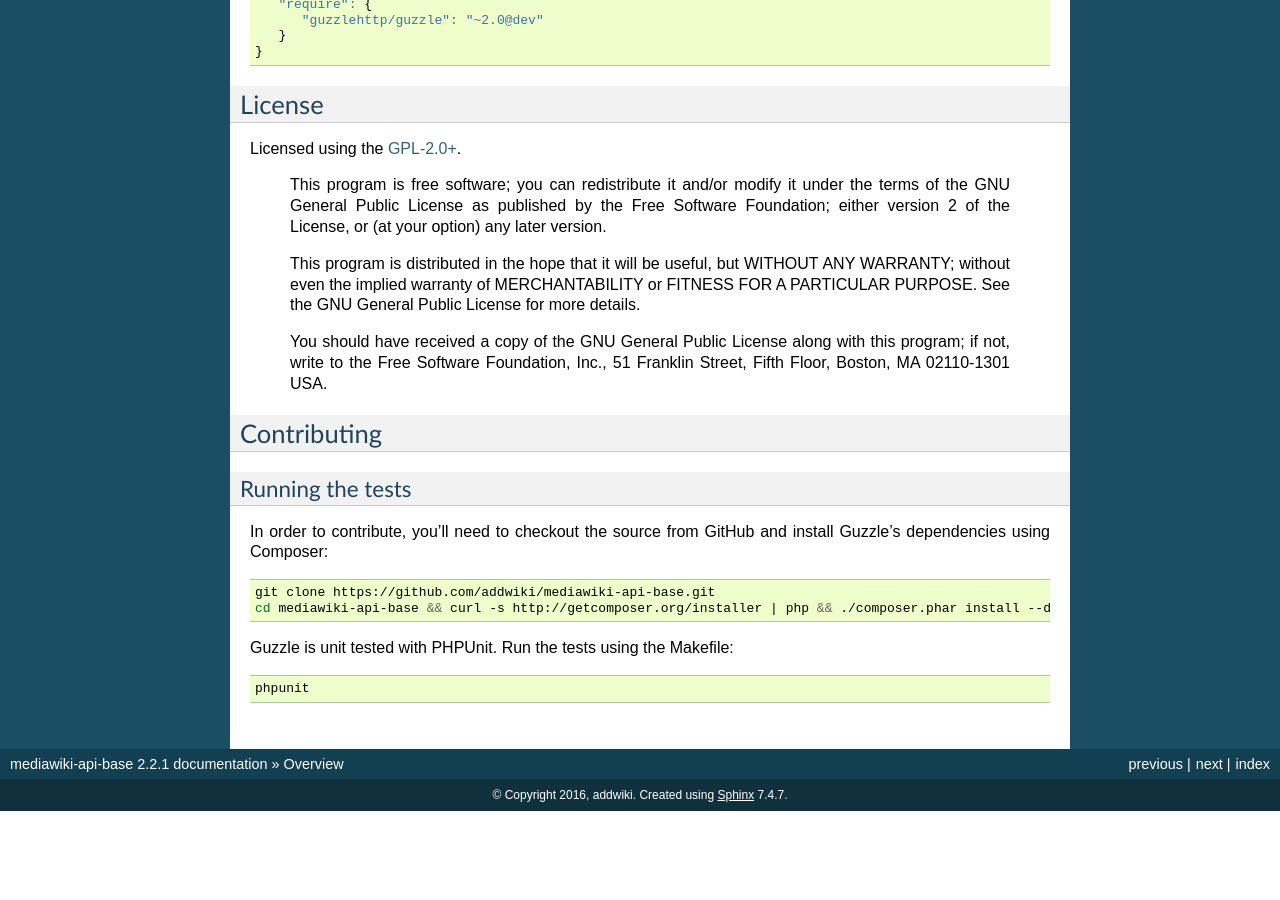
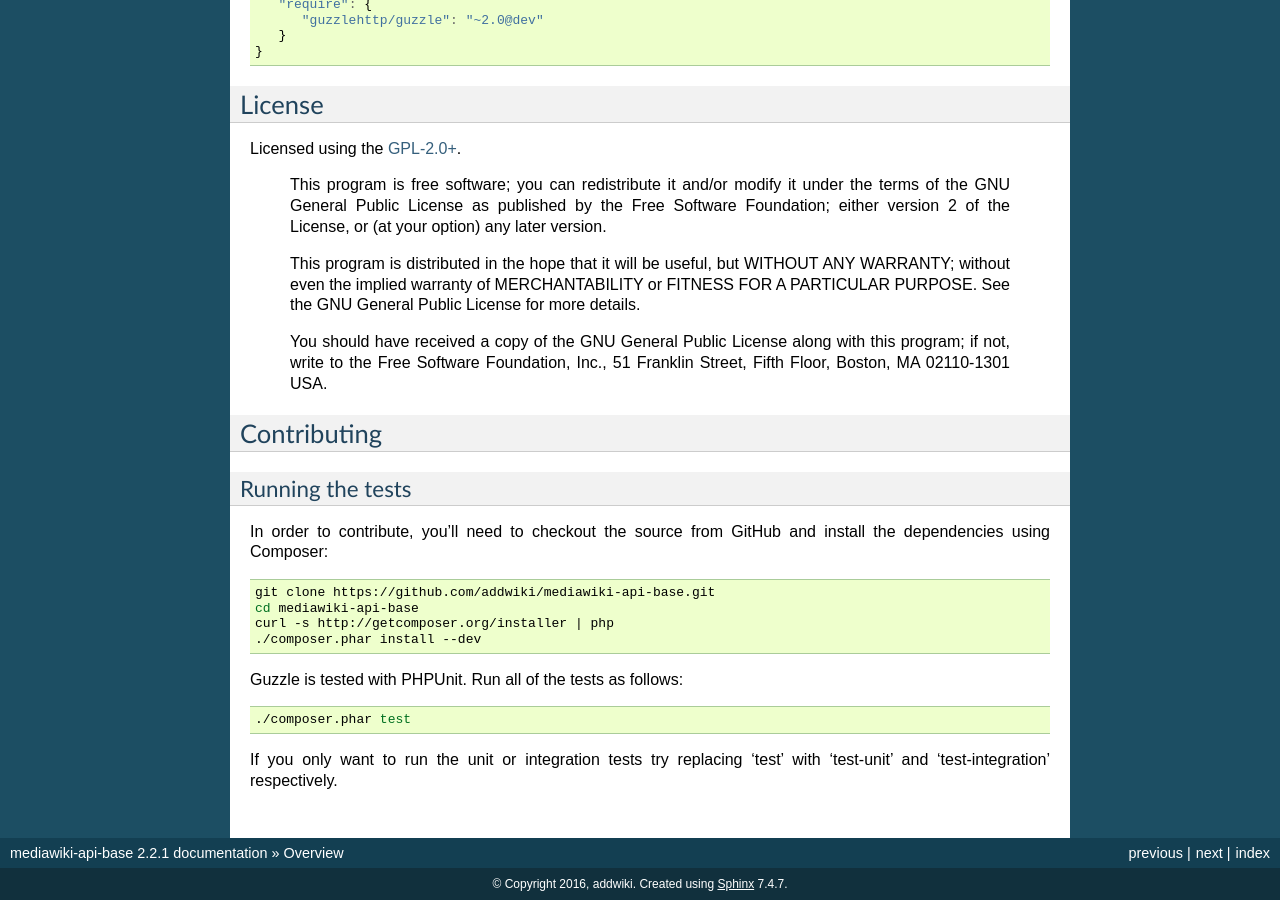
Before and after one commit to addwiki/mediawiki-api-base, a Sphinx documentation site: the page built from docs/overview.rst, in a window 1280 px wide and 900 px high, scrolled down 1057 px. Built offline with Sphinx 7.4.7, drawn with Linux system fonts in a browser that asks for light colours; before the commit the page ends 1868 px from its top, so only the background shows below that.

Commit message:
Run phpunit using composer

```diff
--- a/docs/overview.rst
+++ b/docs/overview.rst
@@ -100,15 +100,19 @@ Running the tests
 -----------------
 
 In order to contribute, you'll need to checkout the source from GitHub and
-install Guzzle's dependencies using Composer:
+install the dependencies using Composer:
 
 .. code-block:: bash
 
     git clone https://github.com/addwiki/mediawiki-api-base.git
-    cd mediawiki-api-base && curl -s http://getcomposer.org/installer | php && ./composer.phar install --dev
+    cd mediawiki-api-base
+    curl -s http://getcomposer.org/installer | php
+    ./composer.phar install --dev
 
-Guzzle is unit tested with PHPUnit. Run the tests using the Makefile:
+Guzzle is tested with PHPUnit. Run all of the tests as follows:
 
 .. code-block:: bash
 
-    phpunit
+    ./composer.phar test
+
+If you only want to run the unit or integration tests try replacing 'test' with 'test-unit' and 'test-integration' respectively.
```
Also changed, not shown: composer.json (+8 -0 lines), 2 other files.
